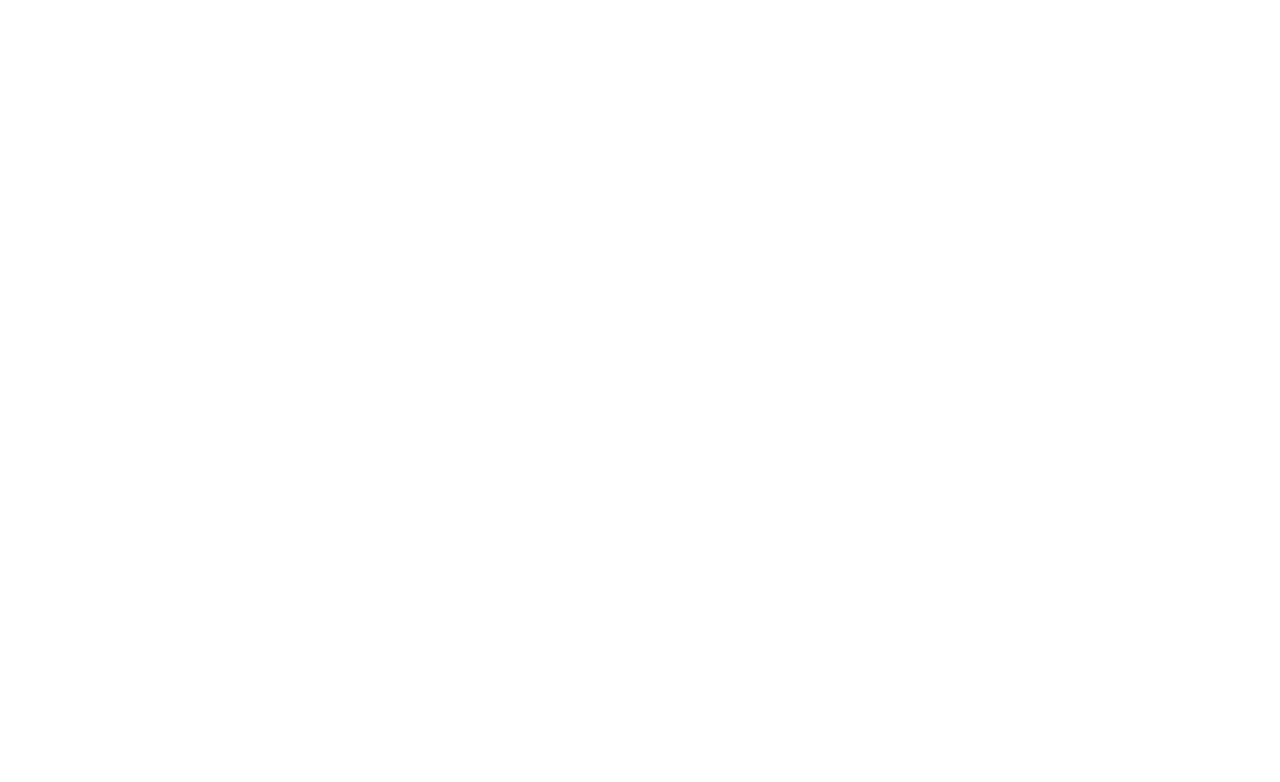
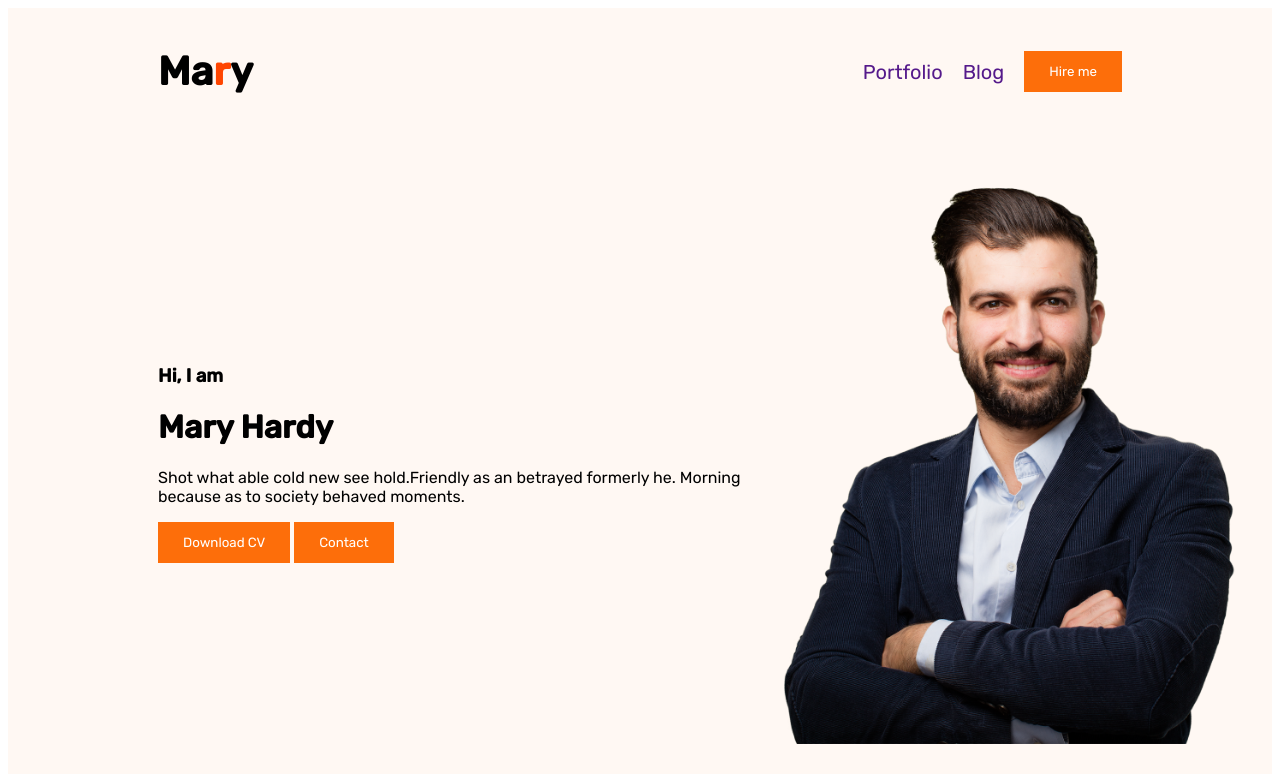
Before and after one commit to khimel421/portfolio-repo, a plain HTML site: page index.html in a window 1280 px wide. Drawn offline with Linux system fonts and the light colour scheme.

Commit message:
header section complete

```diff
--- a/index.html
+++ b/index.html
@@ -3,9 +3,41 @@
 <head>
     <meta charset="UTF-8">
     <meta name="viewport" content="width=device-width, initial-scale=1.0">
+    <link rel="preconnect" href="https://fonts.googleapis.com">
+    <link rel="preconnect" href="https://fonts.gstatic.com" crossorigin>
+    <link href="https://fonts.googleapis.com/css2?family=Epilogue:wght@500;700&family=Josefin+Sans:wght@400;700&family=Open+Sans:wght@400;700;800&family=Raleway:wght@300;700;900&family=Rubik:wght@300;400;500&display=swap" rel="stylesheet">
+    <link rel="stylesheet" href="style.css">
     <title>Document</title>
 </head>
 <body>
+    <header class="header">
+        <nav>
+            <h3 class="nav-title">Ma<span class="text-primary">r</span>y</h3>
+            <ul class="list">
+                <li class="link-style"><a href="">Portfolio</a></li>
+                <li class="link-style"><a href="">Blog</a></li>
+                <li class="link-style"><button class="btn-primary">Hire me</button></li>
+            </ul>
+        </nav>
 
+        <div class="banner">
+            <div>
+                <h3>Hi, I am</h3>
+                <h1>Mary Hardy</h1>
+                <p>Shot what able cold new see hold.Friendly as an betrayed formerly he. Morning because as to society behaved moments.</p>
+                <button class="btn-primary">Download CV</button>
+                <button class="btn-primary">Contact</button>
+            </div>
+            <img class="portfolio-pic" src="images/hardy.png" alt="hardy">
+        </div>
+    </header>
+
+    <main>
+
+    </main>
+
+    <footer>
+
+    </footer>
 </body>
 </html>
--- /dev/null
+++ b/style.css
@@ -0,0 +1,63 @@
+*{
+    font-family: 'Epilogue', sans-serif;
+    font-family: 'Josefin Sans', sans-serif;
+    font-family: 'Open Sans', sans-serif;
+    font-family: 'Raleway', sans-serif;
+    font-family: 'Rubik', sans-serif;
+}
+
+.text-primary{
+    color: orangered;
+    font-weight: 700;
+}
+
+.link-style{
+    font-size: 20px;
+    color: black;
+}
+
+.btn-primary{
+    padding: 13px 25px ;
+    background-color: #FD6E0A;
+    border: none;
+    color: white;
+}
+
+.header{
+    background-color: #fff8f3;
+}
+
+
+nav{
+    display: flex;
+    align-items: center;
+    justify-content: space-between;
+    margin: 0px 150px;
+}
+
+nav > ul {
+    display: flex;
+    align-items: center;
+    gap: 20px;
+    list-style: none;
+}
+
+nav > ul > li a {
+    text-decoration: none;
+
+}
+
+.nav-title{
+    font-size: 40px;
+    font-weight: 800;
+}
+
+.banner{
+    display: flex;
+    align-items: center;
+    padding: 30px 30px 30px 150px;
+}
+
+.banner .portfolio-pic{
+    width: 500px;
+}
```
Also changed, not shown: images/developer.png (added), images/hardy.png (added), images/header_bg.png (added), images/icons/facebook.png (added), images/icons/insta.png (added), images/icons/js.png (added), images/icons/mongo.png (added), images/icons/nodejs.png (added), images/icons/react.png (added), images/icons/twitter.png (added).
